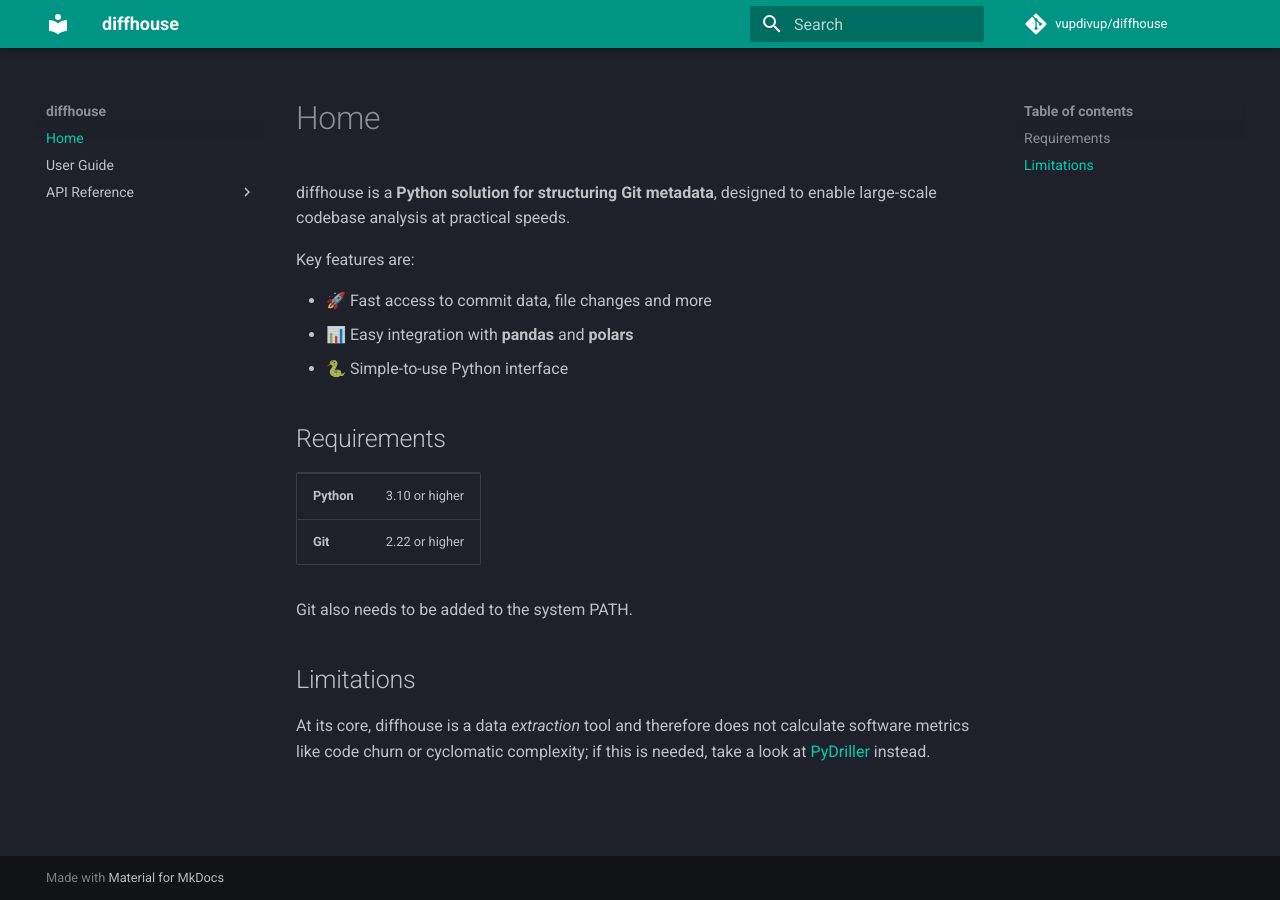
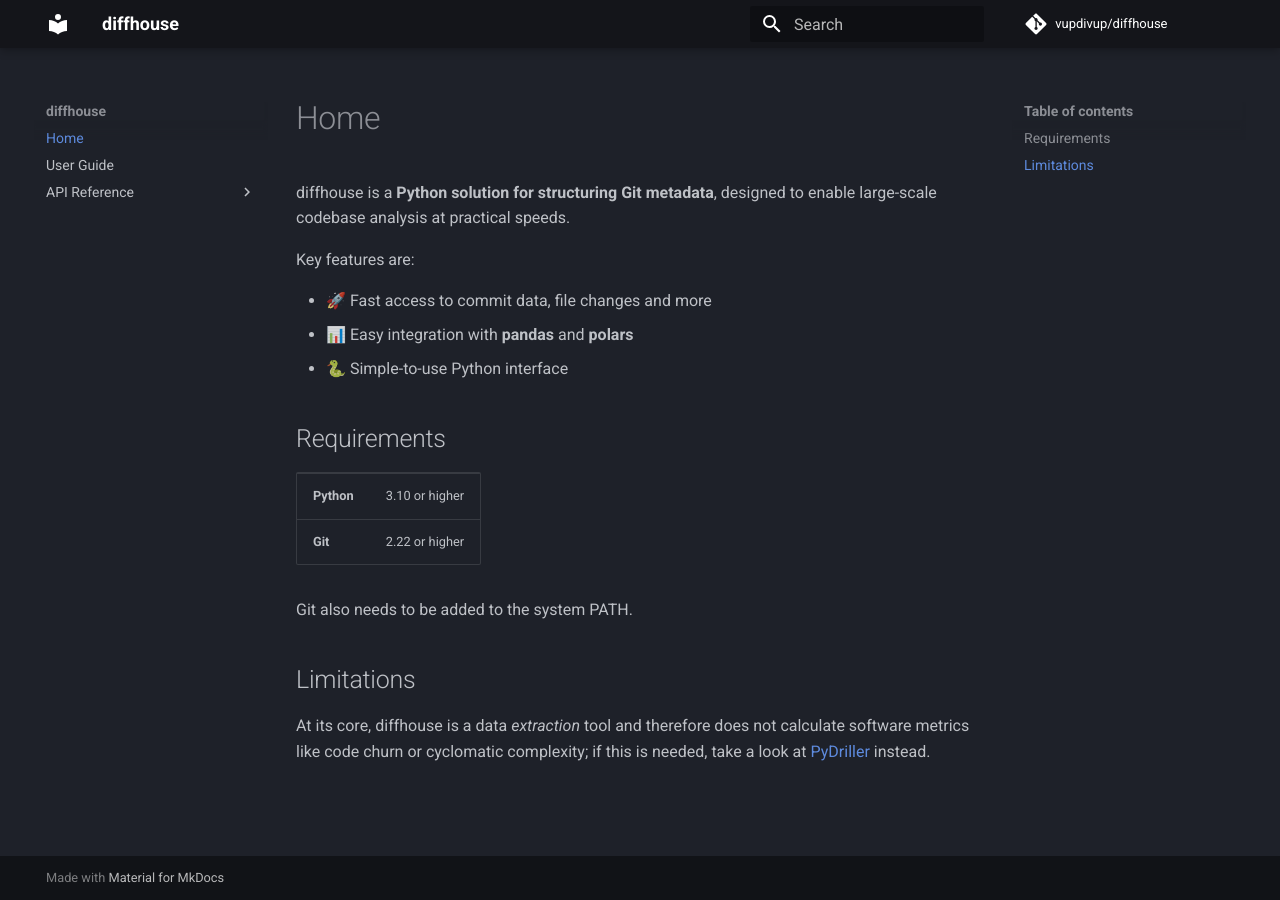
Before and after one commit to vupdivup/diffhouse, an MkDocs documentation site: the page built from docs/src/index.md, in a window 1280 px wide. Built offline with MkDocs 1.6.1 and Material for MkDocs 9.7.7, drawn with Linux system fonts in a browser that asks for light colours; comment, search, counter and statistics services are not loaded.

Commit message:
docs: use black primary color

```diff
--- a/docs/mkdocs.yml
+++ b/docs/mkdocs.yml
@@ -19,7 +19,7 @@ theme:
   name: material
   palette:
     scheme: slate
-    primary: teal
+    primary: black
 
 plugins:
   - search
```
